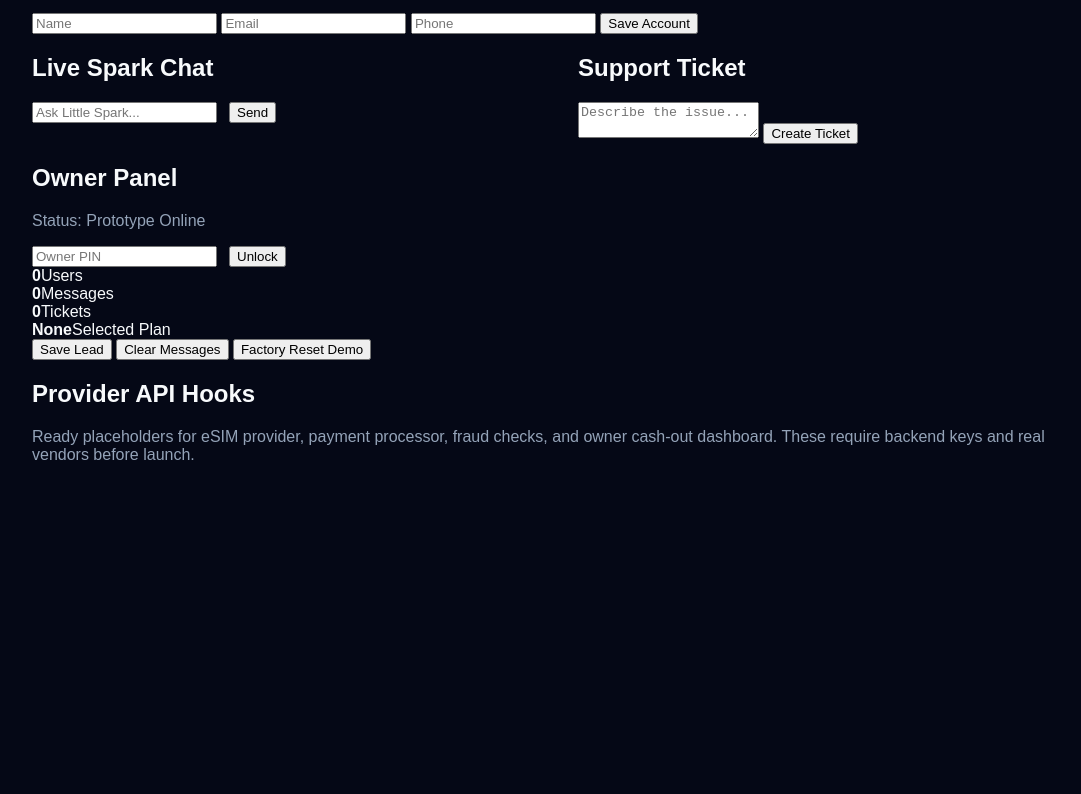
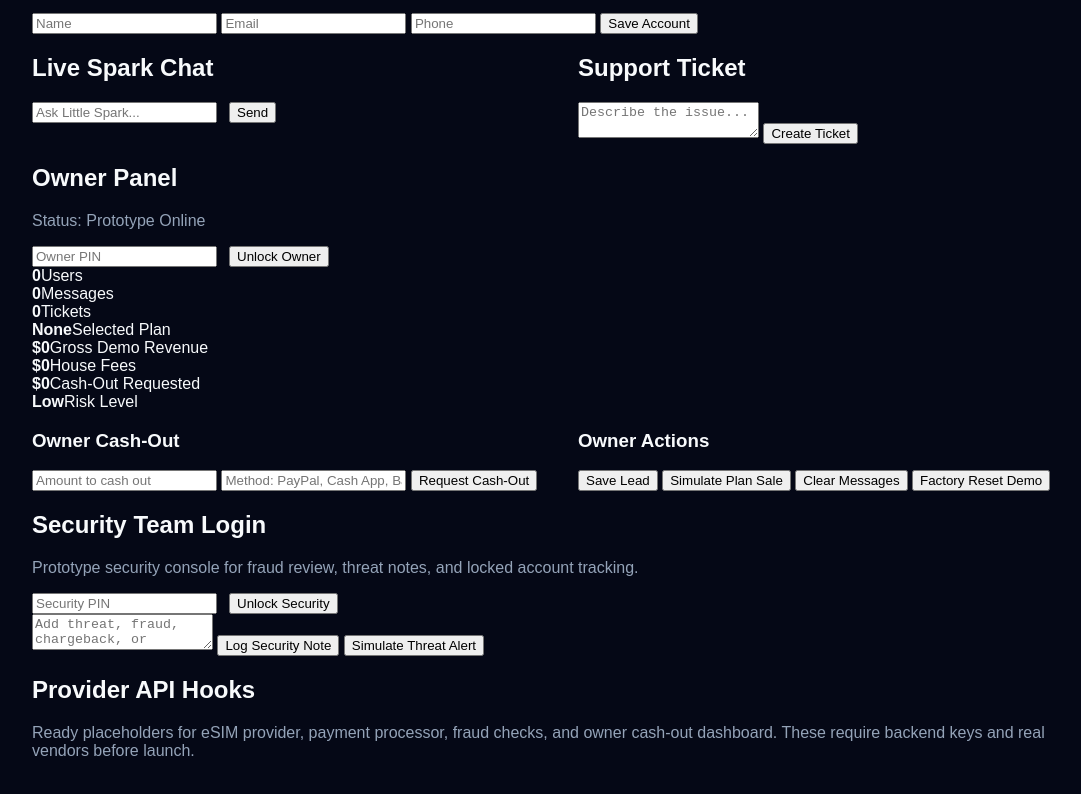
Before and after one commit to lonely4eva93-wq/Little-Spark-Wireless-, a plain HTML site: page index.html in a window 1280 px wide. Shown: the part 912-1706 px from the top of the page, without its empty margins (72-1153 px from the left). Before the commit the page ends 1416 px from the top, so only its background shows below. Drawn offline with Linux system fonts and the light colour scheme.

Commit message:
Add owner cash-out and security team panels

```diff
--- a/index.html
+++ b/index.html
@@ -16,7 +16,7 @@
     <div>
       <p class="eyebrow">AI assisted wireless concierge</p>
       <h1>Phone service with a little spark.</h1>
-      <p class="tagline">A premium demo for plans, support, owner tools, AI chat, lead capture, and future eSIM provider hooks.</p>
+      <p class="tagline">A premium demo for plans, support, owner tools, AI chat, lead capture, security operations, cash-out tracking, and future eSIM provider hooks.</p>
       <div class="actions">
         <a href="#plans" class="button primary">View Plans</a>
         <a href="#signup" class="button ghost">Join Waitlist</a>
@@ -37,19 +37,19 @@
       <h2>Spark Start</h2>
       <p class="price">$25/mo</p>
       <p>Starter talk, text, and data concept plan.</p>
-      <button class="choosePlan" data-plan="Spark Start">Choose</button>
+      <button class="choosePlan" data-plan="Spark Start" data-price="25">Choose</button>
     </article>
     <article class="card plan featured">
       <h2>Spark Plus</h2>
       <p class="price">$45/mo</p>
       <p>Premium support, AI setup guide, and future eSIM activation.</p>
-      <button class="choosePlan" data-plan="Spark Plus">Choose</button>
+      <button class="choosePlan" data-plan="Spark Plus" data-price="45">Choose</button>
     </article>
     <article class="card plan">
       <h2>Spark Max</h2>
       <p class="price">$65/mo</p>
       <p>Power-user concept plan with concierge support.</p>
-      <button class="choosePlan" data-plan="Spark Max">Choose</button>
+      <button class="choosePlan" data-plan="Spark Max" data-price="65">Choose</button>
     </article>
   </section>
 
@@ -89,7 +89,7 @@
     <p>Status: Prototype Online</p>
     <div class="inputRow">
       <input id="ownerPinInput" type="password" placeholder="Owner PIN" />
-      <button id="ownerLoginBtn">Unlock</button>
+      <button id="ownerLoginBtn">Unlock Owner</button>
     </div>
     <div id="ownerTools" class="ownerTools hidden">
       <div class="stats">
@@ -97,10 +97,42 @@
         <div><strong id="messageCount">0</strong><span>Messages</span></div>
         <div><strong id="ticketCount">0</strong><span>Tickets</span></div>
         <div><strong id="selectedPlan">None</strong><span>Selected Plan</span></div>
+        <div><strong id="grossRevenue">$0</strong><span>Gross Demo Revenue</span></div>
+        <div><strong id="houseFees">$0</strong><span>House Fees</span></div>
+        <div><strong id="cashoutTotal">$0</strong><span>Cash-Out Requested</span></div>
+        <div><strong id="riskScore">Low</strong><span>Risk Level</span></div>
       </div>
-      <button id="saveLeadBtn">Save Lead</button>
-      <button id="clearMessagesBtn">Clear Messages</button>
-      <button id="clearAllBtn" class="danger">Factory Reset Demo</button>
+      <div class="grid two">
+        <div>
+          <h3>Owner Cash-Out</h3>
+          <input id="cashoutAmountInput" type="number" min="1" placeholder="Amount to cash out" />
+          <input id="cashoutMethodInput" type="text" placeholder="Method: PayPal, Cash App, Bank" />
+          <button id="cashoutBtn">Request Cash-Out</button>
+          <div id="cashoutList" class="list"></div>
+        </div>
+        <div>
+          <h3>Owner Actions</h3>
+          <button id="saveLeadBtn">Save Lead</button>
+          <button id="simulateSaleBtn">Simulate Plan Sale</button>
+          <button id="clearMessagesBtn">Clear Messages</button>
+          <button id="clearAllBtn" class="danger">Factory Reset Demo</button>
+        </div>
+      </div>
+    </div>
+  </section>
+
+  <section class="card">
+    <h2>Security Team Login</h2>
+    <p>Prototype security console for fraud review, threat notes, and locked account tracking.</p>
+    <div class="inputRow">
+      <input id="securityPinInput" type="password" placeholder="Security PIN" />
+      <button id="securityLoginBtn">Unlock Security</button>
+    </div>
+    <div id="securityTools" class="hidden">
+      <textarea id="securityNoteInput" placeholder="Add threat, fraud, chargeback, or suspicious activity note..."></textarea>
+      <button id="securityNoteBtn">Log Security Note</button>
+      <button id="simulateThreatBtn" class="danger">Simulate Threat Alert</button>
+      <div id="securityLog" class="list"></div>
     </div>
   </section>
 
```
